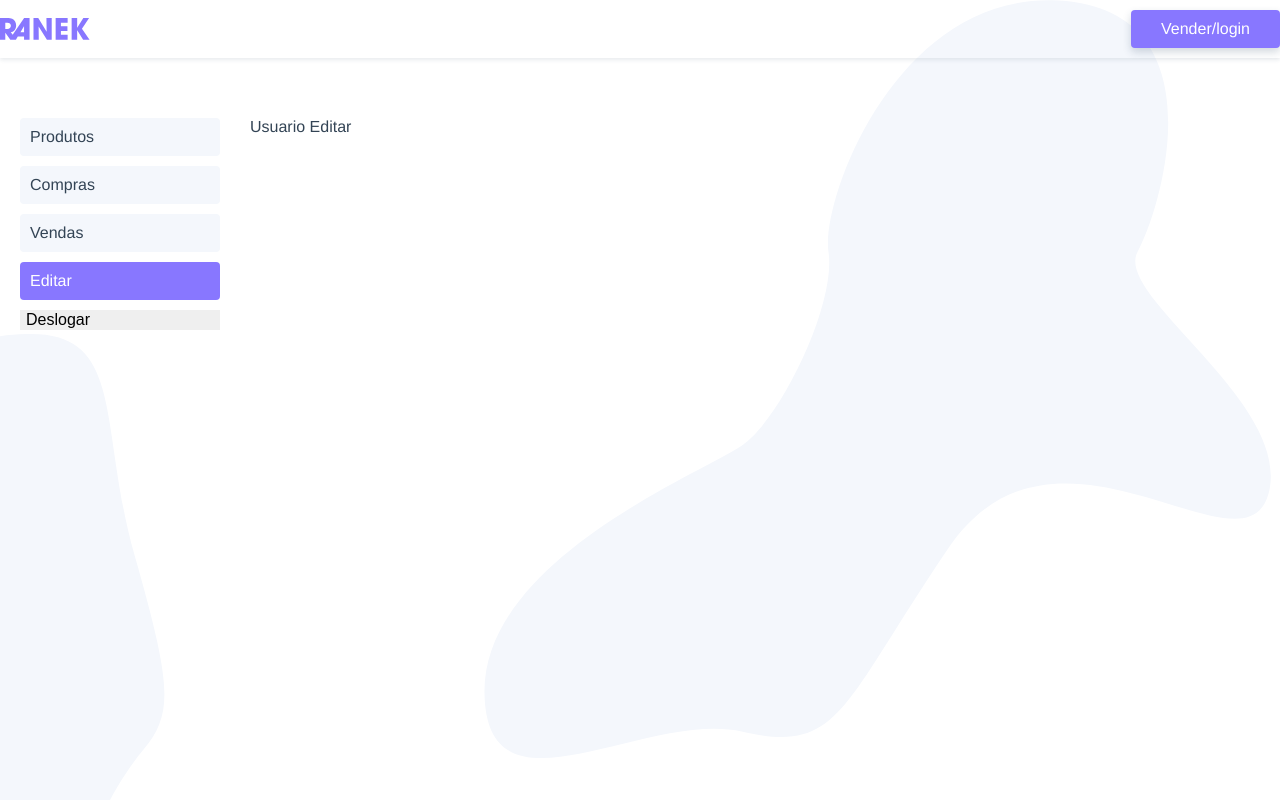
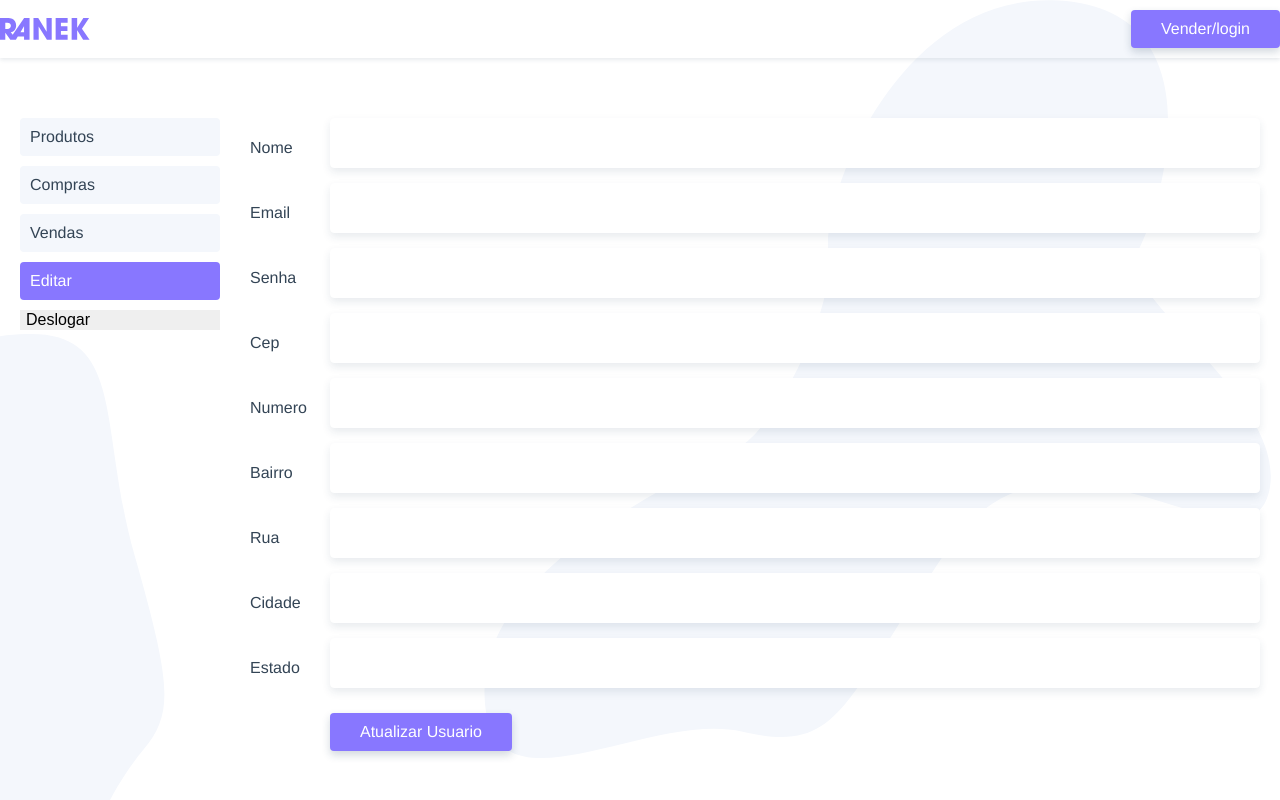
Before and after one commit to valmyrtavares/projetoFinalVue, a Vue app: page /usuario/editar in a window 1280 px wide. Shown: the top 800 px of the page. Built offline with nearby package versions, Linux system fonts and the light colour scheme.

Commit message:
Aula 924 Temos um editor de usuário

```diff
--- a/src/components/loginCriar.vue
+++ b/src/components/loginCriar.vue
@@ -14,7 +14,7 @@
 
 
 <script>
-import UsuarioForm from '@/components/usuarioForm.vue'
+import UsuarioForm from '@/views/Usuario/usuarioForm.vue'
 
 export default {
     name:"loginCriar",
--- a/src/services.js
+++ b/src/services.js
@@ -13,6 +13,9 @@
     post(endpoint, body) {
         return axiosInstance.post(endpoint, body);
       },
+    put(endpoint, body) {
+    return axiosInstance.put(endpoint, body);
+    },
     delete(endpoint) {
     return axiosInstance.delete(endpoint);
     }
--- a/src/store/index.js
+++ b/src/store/index.js
@@ -38,12 +38,12 @@
   },
   actions: {
     getUsuarioProdutos(context){
-      debugger
       api.get(`/produto?usuario_id=${context.state.usuario.id}`)
       .then (response => {
         context.commit( "UPDATE_USUARIO_PRODUTOS", response.data)
       })
     },
+
 
     getUsuario(context, payload){
      return api.get(`/usuario/${payload}`).then(response =>{
--- a/src/views/Usuario/UsuarioEditar.vue
+++ b/src/views/Usuario/UsuarioEditar.vue
@@ -1,9 +1,30 @@
 <template>
-  <p> Usuario Editar</p>
+  <section>
+    <UsuarioForm>
+      <button class="btn" @click.prevent="atualizarUsuario">Atualizar Usuario</button>
+    </UsuarioForm>
+  </section>
 </template>
 
 <script>
+import UsuarioForm from '@/views/Usuario/usuarioForm.vue'
+import {api} from "@/services.js"
+
 export default {
+  name:"UsuarioEditar",
+  components:{
+    UsuarioForm
+  },
+  methods:{
+    atualizarUsuario(){
+      api.put(`/usuario/${this.$store.state.usuario.id}`, this.$store.state.usuario).then(()=>{
+        this.$store.dispatch("getUsuario")
+        this.$router.push({name: "usuario"})
+      }).catch(error => {
+        console.log(error.response)
+      })
+    }
+  }
 
 }
 </script>
```
Also changed, not shown: src/views/Usuario/usuarioForm.vue (renamed from src/components/usuarioForm.vue).
